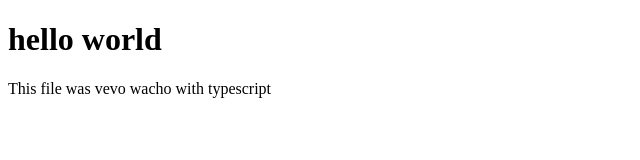
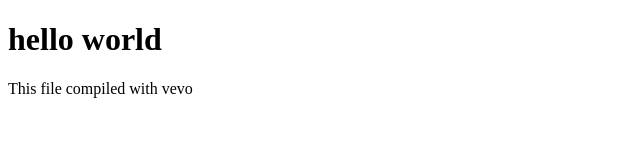
Before and after one commit to ignaciopetrone/training, a React app: page / in a window 1280 px wide. Shown: the top 160 px of the page, without its empty margins (0-640 px from the left). Built offline with nearby package versions, Linux system fonts and the light colour scheme; the HTML template or start-up script is replaced by a standard one.

Commit message:
Fix hot-module-replacement by setting a proper contentBase under devServer key.

```diff
--- a/package.json
+++ b/package.json
@@ -5,7 +5,7 @@
   "main": "index.js",
   "scripts": {
     "start": "webpack",
-    "dev": "webpack-dev-server --watch"
+    "dev": "webpack-dev-server --port 4200 --config ./webpack.config.js"
   },
   "license": "ISC",
   "devDependencies": {
--- /dev/null
+++ b/src/client/app.tsx
@@ -0,0 +1,16 @@
+import React from "react";
+
+interface AppProps {
+  compiler: string;
+  message: string;
+}
+
+const App = (props: AppProps) => {
+  return (
+    <div>
+      <h1>{props.message}</h1>
+      <p>This file compiled with {props.compiler}</p>
+    </div>
+  );
+};
+export default App;
--- a/src/client/components/custom-message.tsx
+++ /dev/null
@@ -1,15 +0,0 @@
-import React from "react";
-
-interface CustomMessageProps {
-  compiler: string;
-  message: string;
-}
-
-const CustomMessage = (props: CustomMessageProps) => (
-  <div>
-    <h1>{props.message}</h1>
-    <p>This file was vevo wacho with {props.compiler}</p>
-  </div>
-);
-
-export default CustomMessage;
--- a/index.html
+++ b/src/client/index.html
@@ -7,6 +7,6 @@
 </head>
 <body>
   <div id="root"></div>
-  <script src="./build/bundle.js"></script>
+  <script src="./bundle.js"></script>
 </body>
 </html>
--- a/src/client/index.tsx
+++ b/src/client/index.tsx
@@ -1,8 +1,8 @@
 import React from "react";
 import ReactDom from "react-dom";
-import CustomMessage from "./components/custom-message";
+import App from "./app";
 
 ReactDom.render(
-  <CustomMessage compiler="typescript" message="hello world" />,
+  <App compiler="vevo" message="hello world" />,
   document.getElementById("root")
 );
--- a/webpack.config.js
+++ b/webpack.config.js
@@ -1,17 +1,9 @@
-const path = require("path");
+const path = require('path');
 
 module.exports = {
   mode: "development",
   entry: path.resolve(__dirname, `src`, `client`, 'index.tsx'),
   devtool: 'cheap-module-eval-source-map',
-  output: {
-    path: path.resolve(__dirname, 'build'),
-    publicPath: '/',
-    filename: 'bundle.js'
-  },
-  performance: {
-    hints: false,
-  },
   resolve: {
     extensions: ['.ts', '.tsx', '.js']
   },
@@ -25,8 +17,8 @@ module.exports = {
     warnings: true,
   },
   devServer: {
+    contentBase: './src/client',
     hot: true, // hot module replacement.
-    historyApiFallback: true // true for index.html upon 404, object for multiple paths
   },
   module: {
     rules: [{
@@ -41,5 +33,11 @@ module.exports = {
       test: /\.js$/,
       loader: "source-map-loader",
     }]
-  }
+  },
+  output: {
+    path: path.resolve(__dirname, 'dist'),
+    publicPath: '/',
+    filename: 'bundle.js',
+  },
+
 }
```
Also changed, not shown: 1 other file (tests, documents, lock files or other folders).
